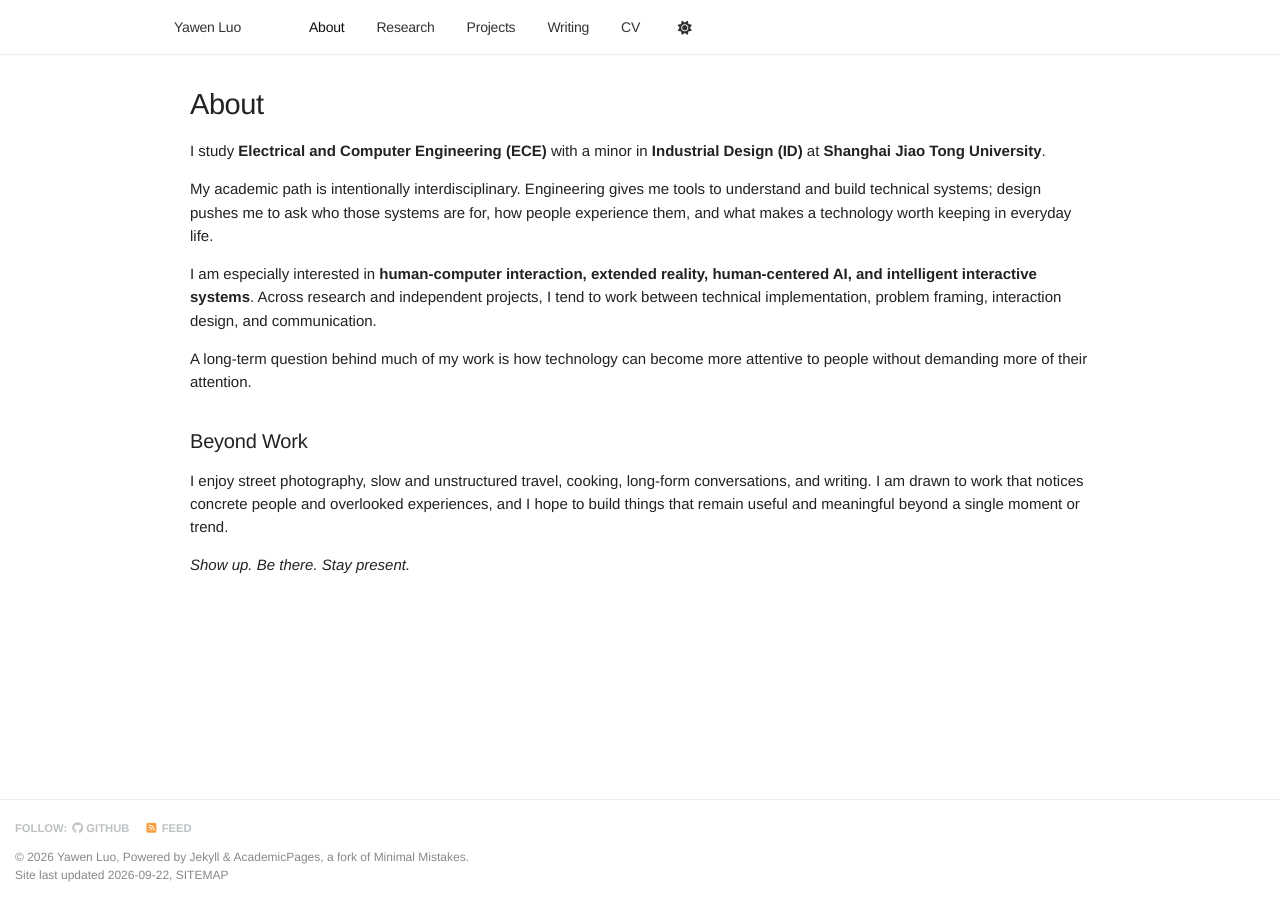
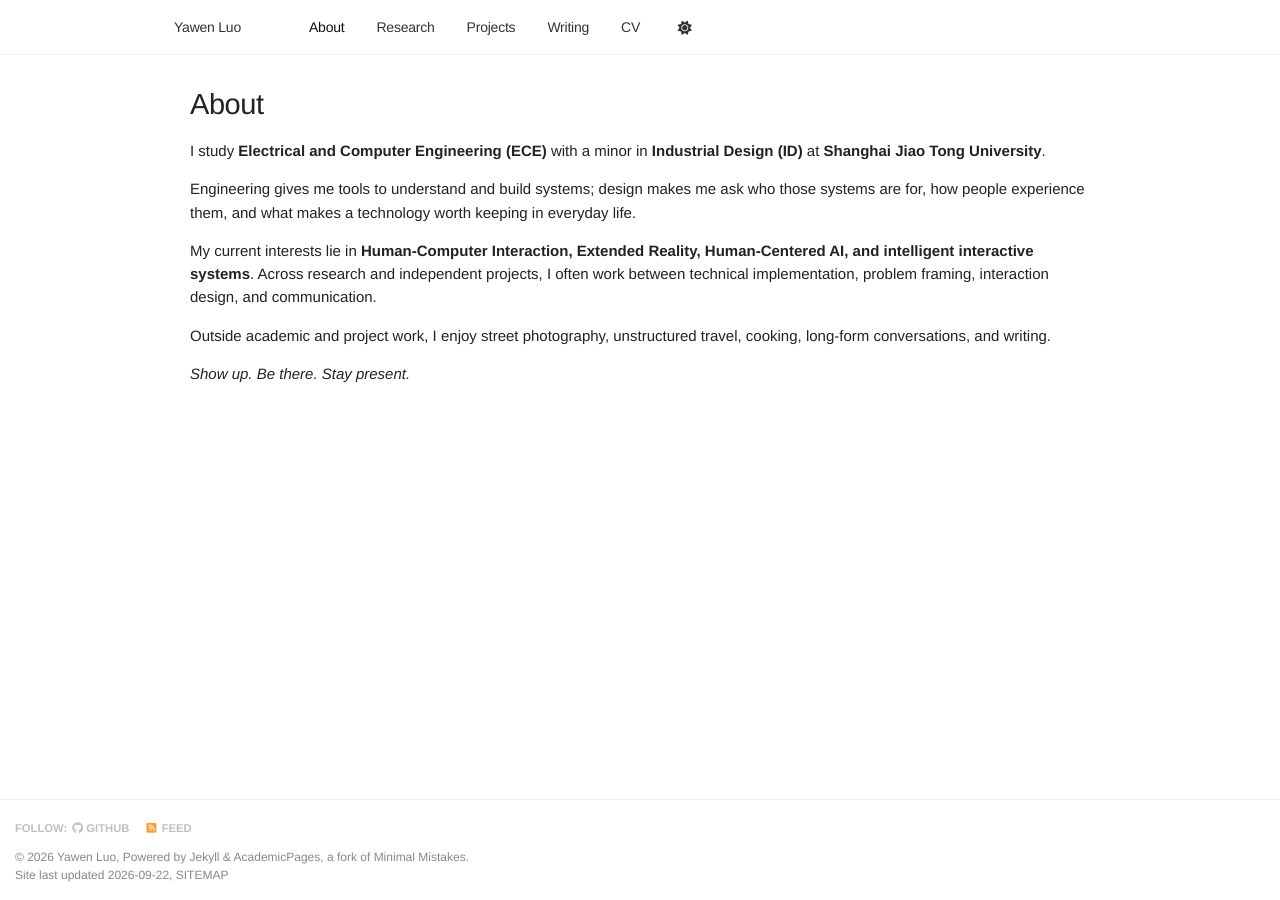
Before and after one commit to yawen-luo/yawen-luo.github.io, a Jekyll site: the page built from _pages/profile.md, in a window 1280 px wide. Built offline with Jekyll 4.4.1, drawn with Linux system fonts in a browser that asks for light colours; a style sheet for code colours, icons or effects is not loaded.

Commit message:
Simplify About page

```diff
--- a/_pages/profile.md
+++ b/_pages/profile.md
@@ -2,19 +2,15 @@
 layout: archive
 title: "About"
 permalink: /about/
-author_profile: true
+author_profile: false
 ---
 
 I study **Electrical and Computer Engineering (ECE)** with a minor in **Industrial Design (ID)** at **Shanghai Jiao Tong University**.
 
-My academic path is intentionally interdisciplinary. Engineering gives me tools to understand and build technical systems; design pushes me to ask who those systems are for, how people experience them, and what makes a technology worth keeping in everyday life.
+Engineering gives me tools to understand and build systems; design makes me ask who those systems are for, how people experience them, and what makes a technology worth keeping in everyday life.
 
-I am especially interested in **human-computer interaction, extended reality, human-centered AI, and intelligent interactive systems**. Across research and independent projects, I tend to work between technical implementation, problem framing, interaction design, and communication.
+My current interests lie in **Human-Computer Interaction, Extended Reality, Human-Centered AI, and intelligent interactive systems**. Across research and independent projects, I often work between technical implementation, problem framing, interaction design, and communication.
 
-A long-term question behind much of my work is how technology can become more attentive to people without demanding more of their attention.
-
-## Beyond Work
-
-I enjoy street photography, slow and unstructured travel, cooking, long-form conversations, and writing. I am drawn to work that notices concrete people and overlooked experiences, and I hope to build things that remain useful and meaningful beyond a single moment or trend.
+Outside academic and project work, I enjoy street photography, unstructured travel, cooking, long-form conversations, and writing.
 
 *Show up. Be there. Stay present.*
```
